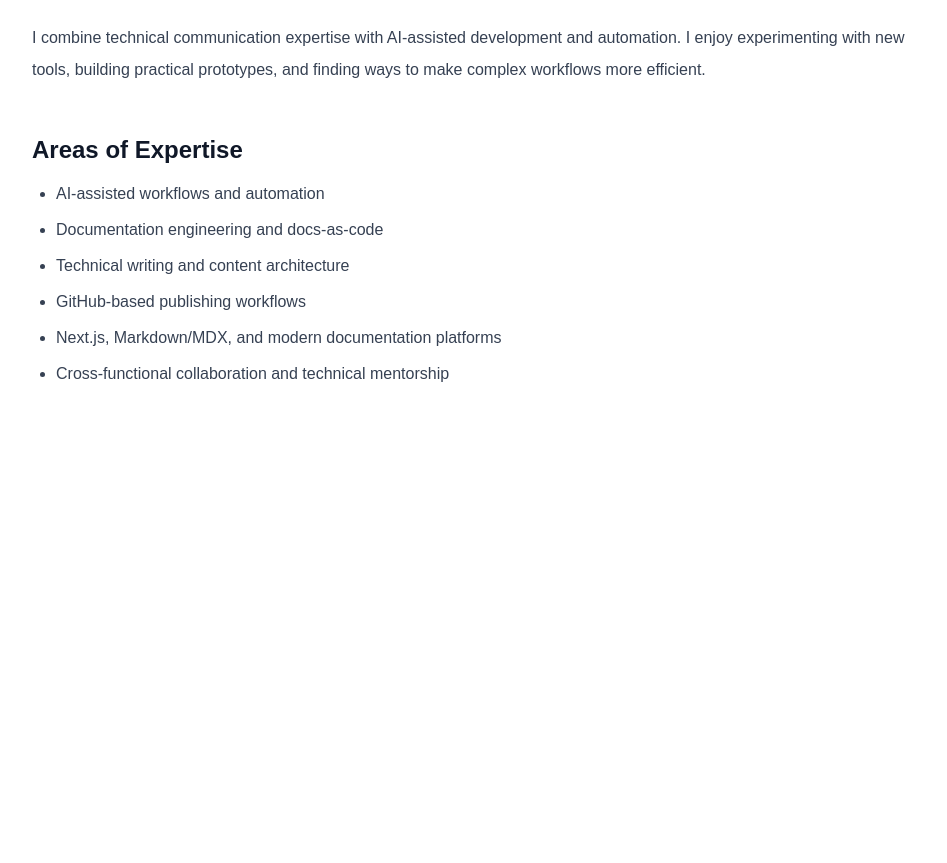
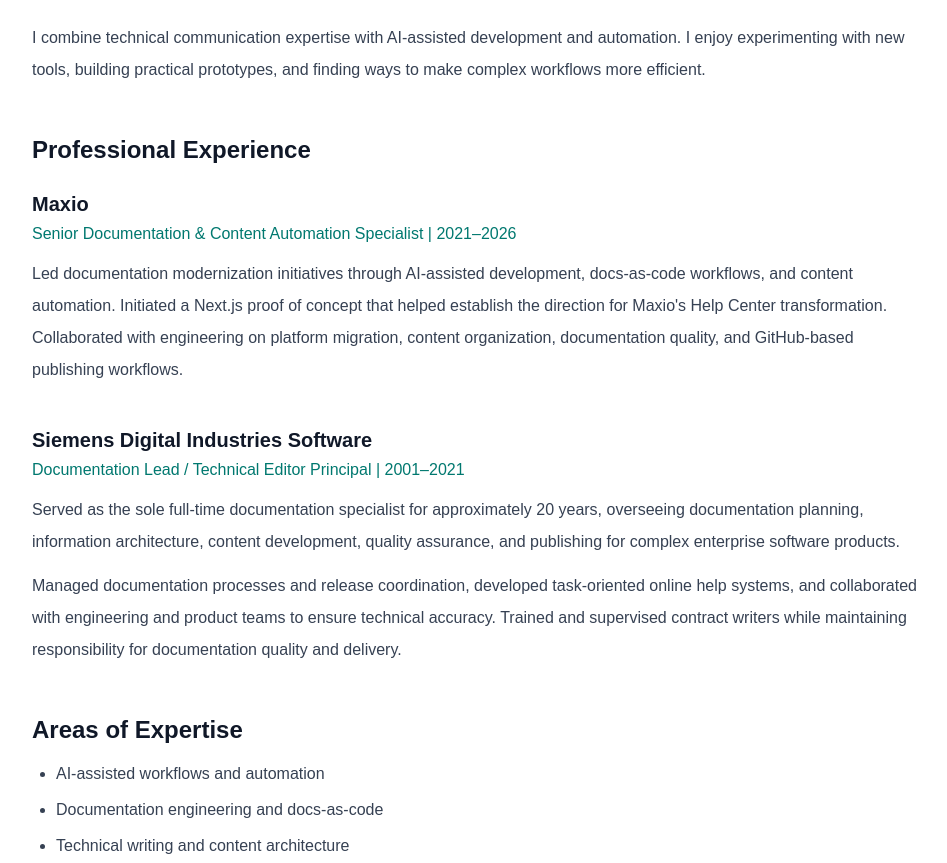
Before and after one commit to jdaludado/djdaludado-portfolio, a Next.js app in the folder portfolio/: page /about in a window 1280 px wide. Shown: the part 562-1425 px from the top of the page, without its empty margins (160-1107 px from the left). Before the commit the page ends 996 px from the top, so only its background shows below. Built offline with nearby package versions, Linux system fonts and the light colour scheme.

Commit message:
Add professional experience to About page

```diff
--- a/portfolio/src/app/about/page.tsx
+++ b/portfolio/src/app/about/page.tsx
@@ -51,6 +51,58 @@
           workflows more efficient.
         </p>
 
+        <section className="mt-12">
+  <h2 className="text-2xl font-bold">
+    Professional Experience
+  </h2>
+
+  <div className="mt-6 space-y-10">
+    <div>
+      <h3 className="text-xl font-semibold">
+        Maxio
+      </h3>
+
+      <p className="mt-1 font-medium text-teal-700">
+        Senior Documentation & Content Automation Specialist | 2021–2026
+      </p>
+
+      <p className="mt-3 leading-8 text-gray-700">
+        Led documentation modernization initiatives through AI-assisted
+        development, docs-as-code workflows, and content automation.
+        Initiated a Next.js proof of concept that helped establish the
+        direction for Maxio's Help Center transformation. Collaborated
+        with engineering on platform migration, content organization,
+        documentation quality, and GitHub-based publishing workflows.
+      </p>
+    </div>
+
+    <div>
+      <h3 className="text-xl font-semibold">
+        Siemens Digital Industries Software
+      </h3>
+
+      <p className="mt-1 font-medium text-teal-700">
+        Documentation Lead / Technical Editor Principal | 2001–2021
+      </p>
+
+      <p className="mt-3 leading-8 text-gray-700">
+        Served as the sole full-time documentation specialist for
+        approximately 20 years, overseeing documentation planning,
+        information architecture, content development, quality assurance,
+        and publishing for complex enterprise software products.
+      </p>
+
+      <p className="mt-3 leading-8 text-gray-700">
+        Managed documentation processes and release coordination,
+        developed task-oriented online help systems, and collaborated
+        with engineering and product teams to ensure technical accuracy.
+        Trained and supervised contract writers while maintaining
+        responsibility for documentation quality and delivery.
+      </p>
+    </div>
+  </div>
+</section>
+
         <h2 className="mt-12 text-2xl font-bold">
           Areas of Expertise
         </h2>
```
